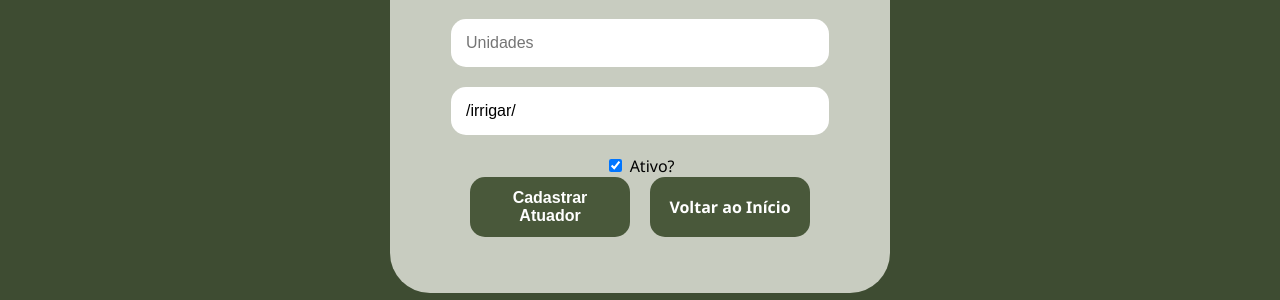
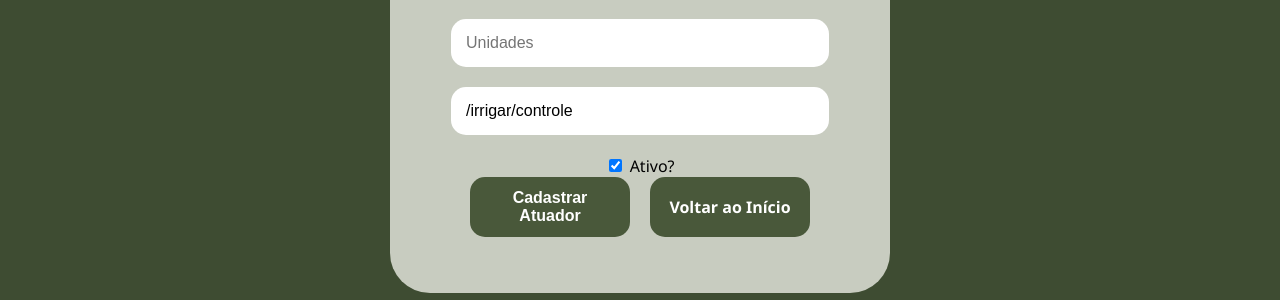
Before and after one commit to DraNefario/flask_app, a Flask app: page /register_atuador in a window 1280 px wide. Shown: the part 463-763 px from the top of the page. Run offline with Flask 3, Linux system fonts and the light colour scheme.

Commit message:
Update register_atuador.html

```diff
--- a/expcriativa/templates/register_atuador.html
+++ b/expcriativa/templates/register_atuador.html
@@ -42,7 +42,7 @@
                     <input type="text" name="brand" placeholder="Marca do Atuador" required />
                     <input type="text" name="model" placeholder="Modelo do Atuador" required />
                     <input type="number" name="unit" placeholder="Unidades" required />
-                    <input type="text" name="topic" placeholder="Topico MQTT" value="/irrigar/" required />
+                    <input type="text" name="topic" placeholder="Topico MQTT" value="/irrigar/controle" required />
                     <div>
                         <input type="checkbox" id="is_active" name="is_active" checked />
                         <label for="is_active">Ativo?</label>
```
